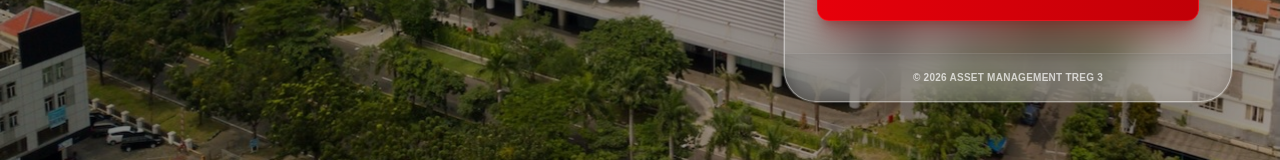
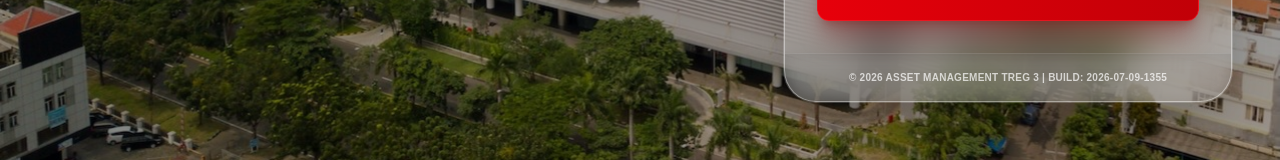
Before and after one commit to Ikhwansantoso/WEB-SMK3, a Next.js app: page /login in a window 1280 px wide. Shown: the part 579-739 px from the top of the page. Built offline with nearby package versions, Linux system fonts and the light colour scheme.

Commit message:
Tambah build timestamp untuk debugging deploy

```diff
--- a/app/login/page.tsx
+++ b/app/login/page.tsx
@@ -166,7 +166,7 @@ export default function LoginPage() {
             {/* Footer Form */}
             <div className="bg-black/10 px-8 py-4 border-t border-white/10 text-center backdrop-blur-sm">
               <p className="text-[10px] text-white/70 font-bold uppercase tracking-wide">
-                &copy; 2026 Asset Management TREG 3
+                &copy; 2026 Asset Management TREG 3 | Build: 2026-07-09-1355
               </p>
             </div>
           </div>
```
